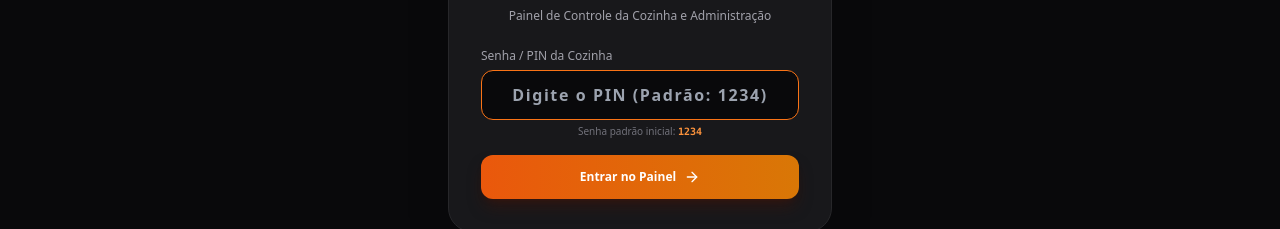
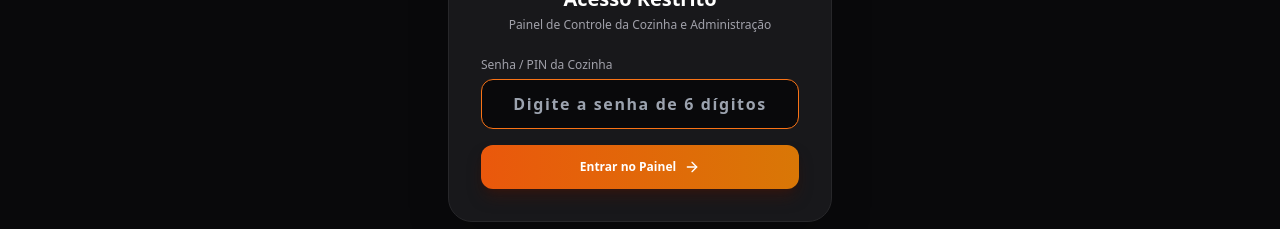
Before and after one commit to AlexandreMachado98/cardapio-online, a Next.js app: page /admin/categorias in a window 1280 px wide. Shown: the part 342-571 px from the top of the page. Built offline with nearby package versions, Linux system fonts and the light colour scheme; no server answers; the database is empty.

Commit message:
feat: update admin access PIN to 157864

```diff
--- a/src/app/admin/layout.tsx
+++ b/src/app/admin/layout.tsx
@@ -95,12 +95,9 @@ export default function AdminLayout({ children }: { children: React.ReactNode })
                 autoFocus
                 value={pin}
                 onChange={(e) => setPin(e.target.value)}
-                placeholder="Digite o PIN (Padrão: 1234)"
+                placeholder="Digite a senha de 6 dígitos"
                 className="w-full bg-zinc-950 border border-zinc-700 rounded-xl px-4 py-3 text-center tracking-widest text-base font-bold text-white focus:outline-none focus:border-orange-500"
               />
-              <p className="text-[10px] text-zinc-500 mt-1 text-center">
-                Senha padrão inicial: <code className="text-orange-400 font-bold">1234</code>
-              </p>
             </div>
 
             <button
--- a/src/app/api/config/route.ts
+++ b/src/app/api/config/route.ts
@@ -16,7 +16,7 @@ export async function GET() {
           logoUrl: '',
           announcement: '🔥 Espetinhos 100% artesanais assados na brasa na hora! Faça seu pedido.',
           isOpen: true,
-          adminPin: '1234',
+          adminPin: '157864',
           phone: '11987654321',
           address: 'Av. Principal dos Espetos, 500 - Centro',
           pixKey: '11987654321',
```
Also changed, not shown: 1 other file (tests, documents, lock files or other folders).
